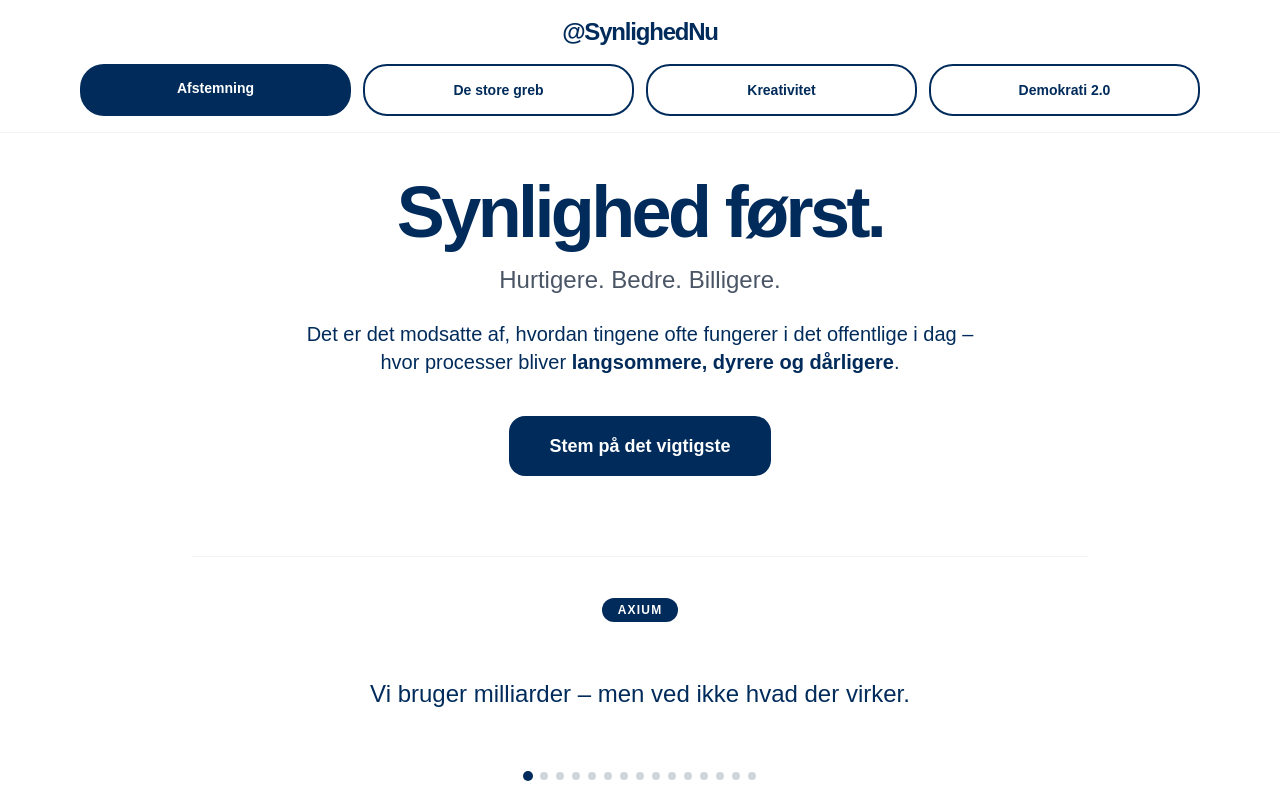
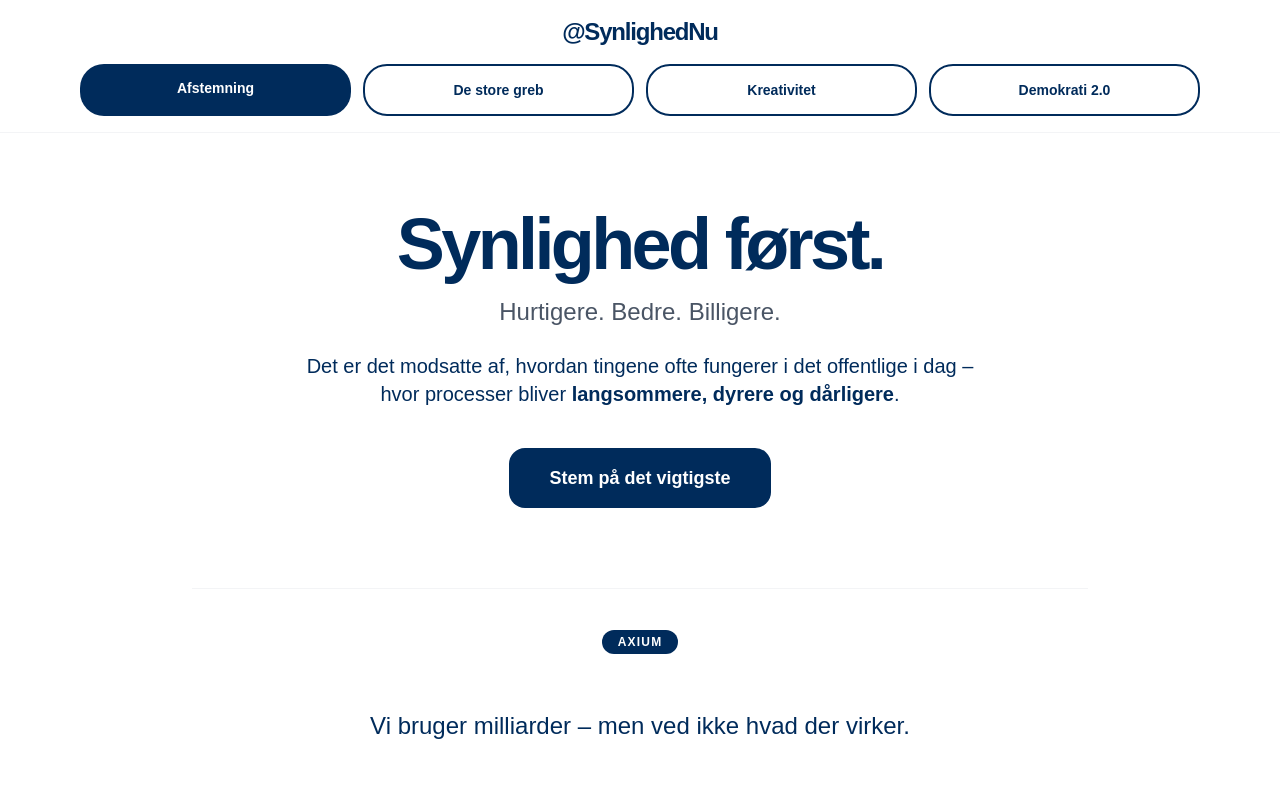
Before and after one commit to synlighed-nu/synlighed-nu-clean, a Next.js app: page / in a window 1280 px wide. Shown: the top 800 px of the page. Built offline with nearby package versions, Linux system fonts and the light colour scheme.

Commit message:
Update page.tsx

```diff
--- a/app/page.tsx
+++ b/app/page.tsx
@@ -19,7 +19,7 @@
   };
 
   return (
-    <div className="min-h-screen bg-white text-[#002B5B] pt-20">
+    <div className="min-h-screen bg-white text-[#002B5B] pt-28">
       <Nav />
       <Hero />
 
```
